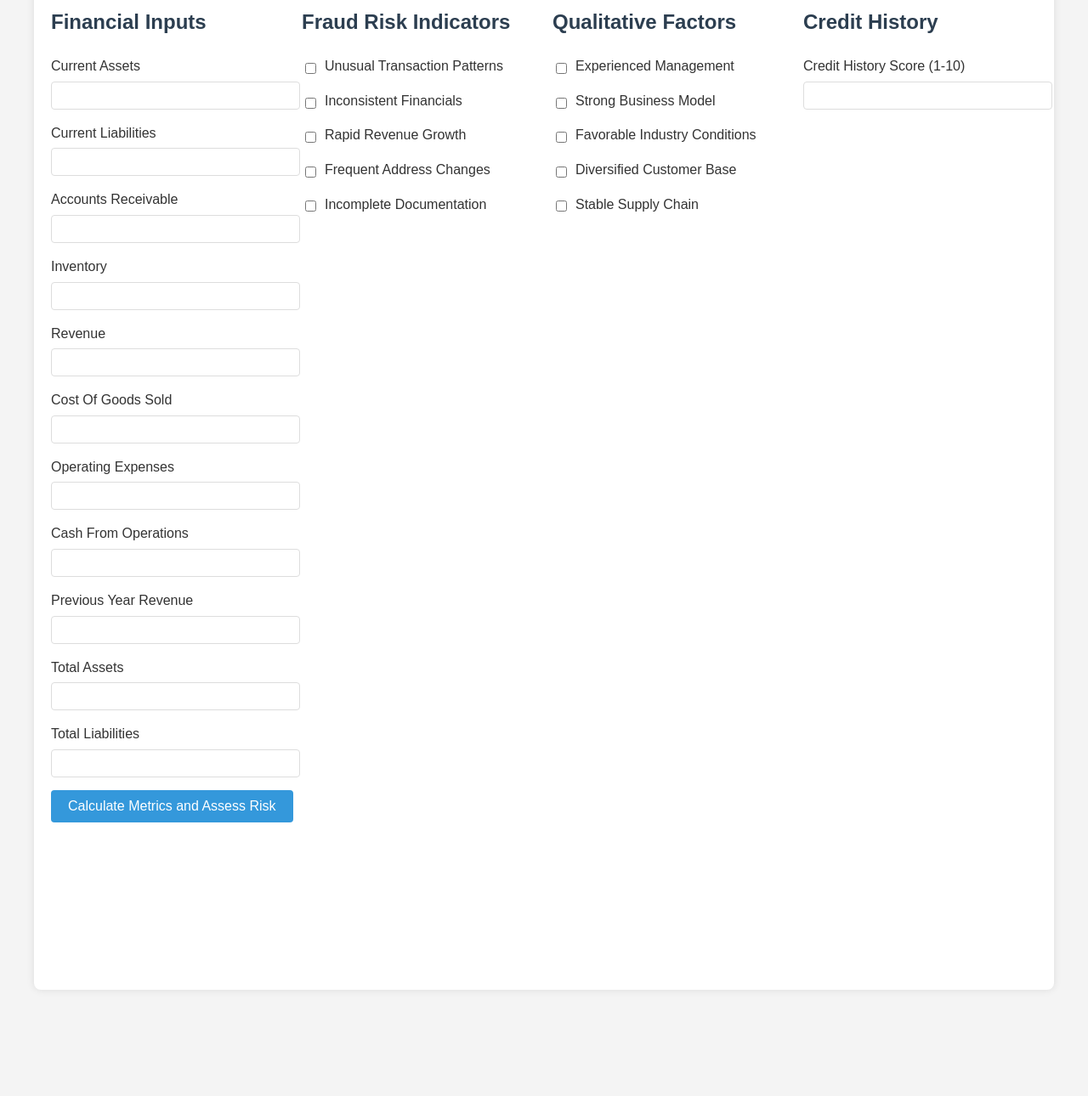
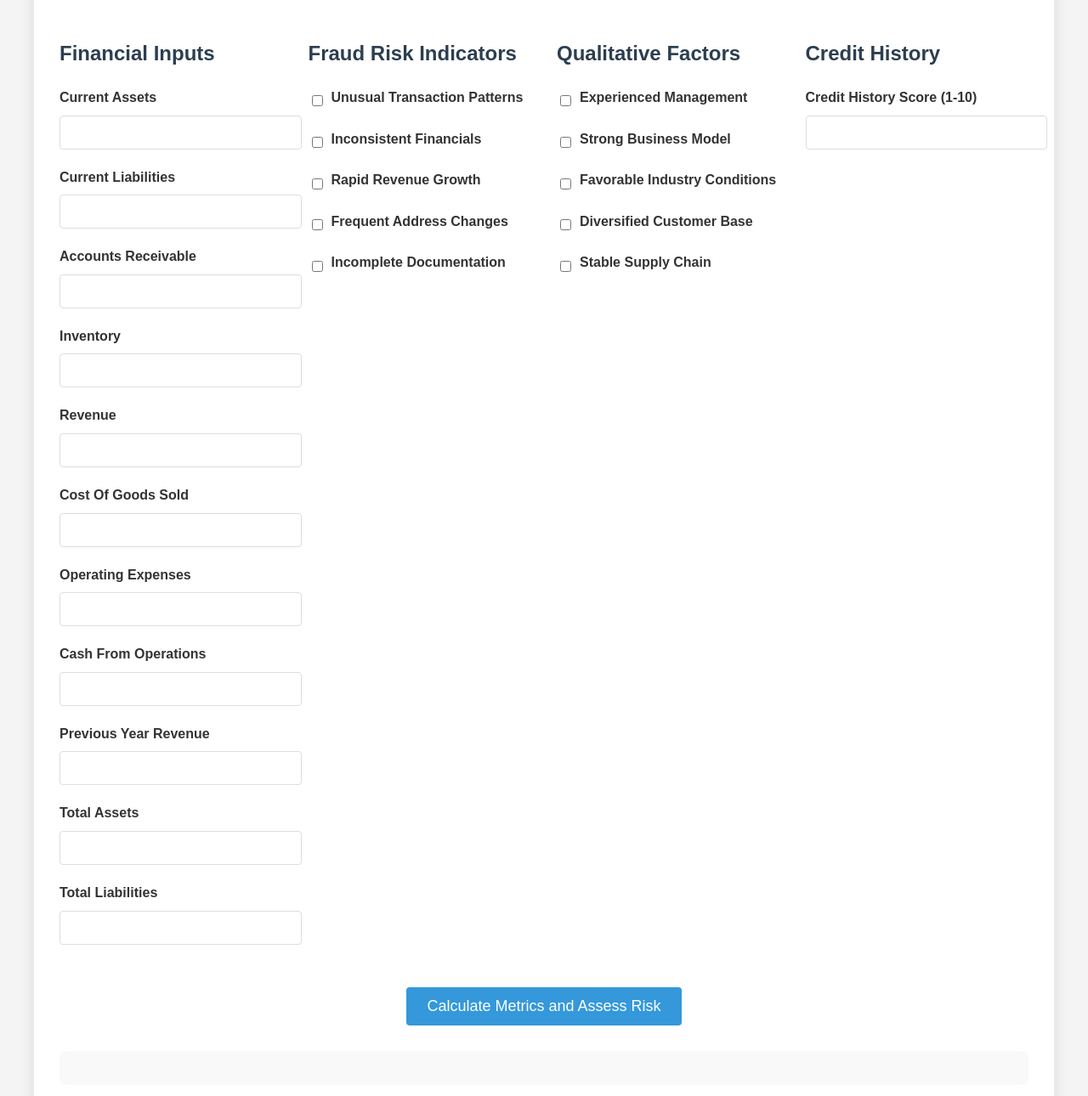
Before and after one commit to makovsky3/Credit-Risk-Model, a plain HTML site: page index.html in a window 1280 px wide. Shown: the part 147-1437 px from the top of the page at 85% size. Before the commit the page ends 1332 px from the top, so only its background shows below. Drawn offline with nearby package versions, Linux system fonts and the light colour scheme.

Commit message:
Update index.html

```diff
--- a/index.html
+++ b/index.html
@@ -7,7 +7,7 @@
     <script src="https://cdn.jsdelivr.net/npm/chart.js"></script>
     <style>
     body {
-            font-family: Arial, sans-serif;
+        font-family: 'Arial', sans-serif;
         line-height: 1.6;
         color: #333;
         max-width: 1200px;
@@ -17,35 +17,43 @@
     }
     .container {
         background-color: #fff;
-            padding: 20px;
+        padding: 30px;
         border-radius: 8px;
-            box-shadow: 0 0 10px rgba(0,0,0,0.1);
+        box-shadow: 0 0 20px rgba(0,0,0,0.1);
     }
     h1, h2 {
         color: #2c3e50;
+        margin-bottom: 20px;
+    }
+    h1 {
+        text-align: center;
+        font-size: 2.5em;
+        margin-bottom: 30px;
     }
     .grid {
         display: grid;
         grid-template-columns: repeat(auto-fit, minmax(250px, 1fr));
-            gap: 20px;
+        gap: 30px;
     }
     .input-group {
-            margin-bottom: 15px;
+        margin-bottom: 20px;
     }
     label {
         display: block;
-            margin-bottom: 5px;
+        margin-bottom: 8px;
+        font-weight: bold;
     }
     input[type="text"], input[type="number"] {
         width: 100%;
-            padding: 8px;
+        padding: 10px;
         border: 1px solid #ddd;
         border-radius: 4px;
+        font-size: 16px;
     }
     .checkbox-group {
         display: flex;
         align-items: center;
-            margin-bottom: 10px;
+        margin-bottom: 15px;
     }
     .checkbox-group input {
         margin-right: 10px;
@@ -54,27 +62,38 @@
         background-color: #3498db;
         color: white;
         border: none;
-            padding: 10px 20px;
+        padding: 12px 24px;
         cursor: pointer;
-            font-size: 16px;
+        font-size: 18px;
         border-radius: 4px;
+        transition: background-color 0.3s;
+        display: block;
+        margin: 30px auto;
     }
     button:hover {
         background-color: #2980b9;
     }
     .results {
-            margin-top: 20px;
+        margin-top: 30px;
+        background-color: #f9f9f9;
+        padding: 20px;
+        border-radius: 8px;
     }
     .alert {
-            padding: 10px;
-            margin-bottom: 10px;
+        padding: 15px;
+        margin-bottom: 15px;
         border-radius: 4px;
+        font-weight: bold;
     }
     .alert-success { background-color: #d4edda; color: #155724; }
     .alert-warning { background-color: #fff3cd; color: #856404; }
     .alert-danger { background-color: #f8d7da; color: #721c24; }
     .chart-container {
-            margin-top: 20px;
+        margin-top: 30px;
+        padding: 20px;
+        background-color: #fff;
+        border-radius: 8px;
+        box-shadow: 0 0 10px rgba(0,0,0,0.1);
     }
 </style>
 </head>
```
Lines whose indentation alone changed are shown as unchanged.
